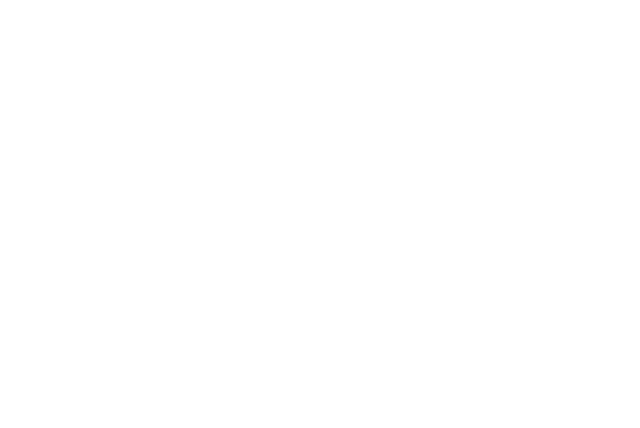
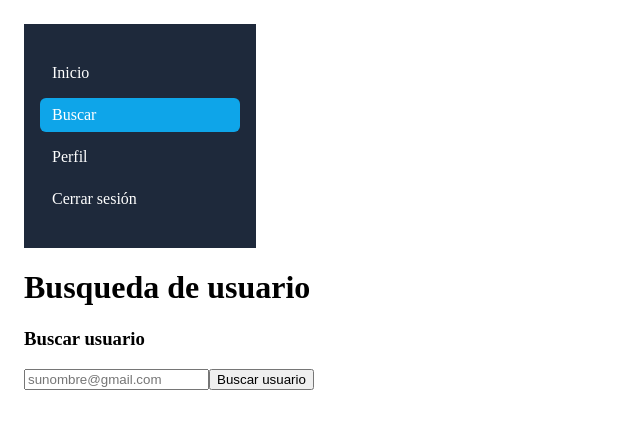
Before and after one commit to UTN-BDA/simple_social_network, a React (Create React App) app in the folder frontend/: page /search in a window 1280 px wide. Before the commit this address had no page. Shown: the top 428 px of the page, without its empty margins (0-640 px from the left). Built offline with nearby package versions, Linux system fonts and the light colour scheme.

Commit message:
Se agrego la pestaña de búsqueda de usuario

```diff
--- a/frontend/src/App.js
+++ b/frontend/src/App.js
@@ -3,6 +3,7 @@
 import Home from './pages/Home';
 import Profile from './pages/Profile';
 import Register from './pages/Register';
+import Search from './pages/Search'
 
 function App() {
 
@@ -16,6 +17,7 @@
            <Route path="/register" element={<Register/>} />
            <Route path="/home" element={<Home />} />
            <Route path="/profile" element={<Profile />} />
+           <Route path="/search" element={<Search />} />
           </Routes>
         </main>
       </div>
--- /dev/null
+++ b/frontend/src/components/BotonSeguir.js
@@ -0,0 +1,31 @@
+import axios from "axios";
+
+function BotonSeguir(params) {
+    const handleSeguir = async () => {
+
+        const formData = new FormData();
+
+        // Contenido que se enviará
+        formData.append("id_seguidor", JSON.parse(localStorage.getItem("usuario")).id);
+        formData.append("id_seguido", params.id_usuario);
+
+        try {
+        const res = await axios.post("http://127.0.0.1:5000/usuario/seguir", formData, {
+            headers: { "Content-Type": "multipart/form-data" },
+        });
+
+        if (res.status === 200 || res.data.message) {
+           console.log(res.data)
+        }
+        } catch (err) {
+        console.error("Error al subir información:", err);
+        }
+    };
+
+
+  return (
+    <button onClick={handleSeguir}>Seguir</button>
+  );
+};
+
+export default BotonSeguir;
--- /dev/null
+++ b/frontend/src/components/Buscar.js
@@ -0,0 +1,55 @@
+import { useState } from "react";
+import axios from "axios";
+import BotonSeguir from "../components/BotonSeguir";
+import Publicaciones from "../components/Publicaciones";
+
+function Buscar() {
+  const [correo, setCorreo] = useState("");
+  const [usuario, setUsuario] = useState(null);
+
+  const handleSubmit = (e) => {
+    axios.get('http://127.0.0.1:5000/usuario/buscar', {
+        params: { correo: correo }
+    })
+    .then(response => {
+        setUsuario(response.data.data);
+    })
+    .catch(error => {
+        console.error(error);
+    });
+    };
+
+
+  return (
+    <div>
+      <h3>Buscar usuario</h3>
+      <input
+        type="email"
+        required={true}
+        placeholder="sunombre@gmail.com"
+        onChange={(e) => setCorreo(e.target.value)}
+        value={correo}
+      />
+
+      <button onClick={handleSubmit}>Buscar usuario</button>
+
+      {usuario && (
+        <div style={{ marginTop: "1rem", padding: "1rem", border: "1px solid #ccc" }}>
+          <h4>Datos del usuario:</h4>
+          <p><strong>ID:</strong> {usuario.id}</p>
+          <p><strong>Nombre:</strong> {usuario.nombre}</p>
+          <p><strong>Apellido:</strong> {usuario.apellido}</p>
+          <p><strong>Correo:</strong> {usuario.correo}</p>
+          <img src={usuario.imagen} alt="Foto de perfil" style={{ width: 200 }} />
+
+          <BotonSeguir id_usuario={usuario.id}/>
+          <Publicaciones titulo={"Publicaciones de " + usuario.nombre} usuario_id={usuario.id}/>
+        </div>
+
+      )}
+
+    </div>
+  );
+}
+
+export default Buscar;
--- a/frontend/src/components/Publicaciones.js
+++ b/frontend/src/components/Publicaciones.js
@@ -1,15 +1,13 @@
-import { useEffect, useState } from "react";
+import { useState } from "react";
 import axios from "axios";
 import Publicacion from "../components/Publicacion";
 
 function Publicaciones(props) {
     const [publicaciones, setPublicaciones] = useState([]);
-    const usuario = JSON.parse(localStorage.getItem("usuario"))
 
     function recargar(){
-        axios.get("http://127.0.0.1:5000/usuario/publicaciones/" + usuario.id)
+        axios.get("http://127.0.0.1:5000/usuario/publicaciones/" + props.usuario_id)
         .then(res => {
-            console.log(res.data.data)
             setPublicaciones(res.data.data);
         })
         .catch(err => {
@@ -21,9 +19,13 @@
     <div>
         <h4>{props.titulo}</h4>
         <button onClick={recargar}>Recargar</button>
-        {publicaciones.map((pub) => (
-  <Publicacion key={pub._id} publicacion={pub} />
-))}
+          {publicaciones.length > 0 ? (
+            publicaciones.map((pub) => (
+              <Publicacion key={pub._id} publicacion={pub} />
+            ))
+          ) : (
+            <p>No hay publicaciones.</p>
+          )}
     </div>
   );
 }
--- a/frontend/src/components/Sidebar.js
+++ b/frontend/src/components/Sidebar.js
@@ -10,10 +10,13 @@
       <nav>
         <ul>
           <li>
-            <NavLink to="/home">Home</NavLink>
+            <NavLink to="/home">Inicio</NavLink>
           </li>
           <li>
-            <NavLink to="/profile">Profile</NavLink>
+            <NavLink to="/search">Buscar</NavLink>
+          </li>
+          <li>
+            <NavLink to="/profile">Perfil</NavLink>
           </li>
           <li>
             <NavLink to="/" end onClick={cerrar_sesion}>
--- a/frontend/src/pages/Profile.js
+++ b/frontend/src/pages/Profile.js
@@ -11,7 +11,7 @@
       <h1>Perfil de {usuario.nombre}</h1>
       <img src={usuario.imagen} alt="Foto de perfil" style={{ width: 200 }} />
       <p>Correo: {usuario.correo}</p>
-      <Publicaciones titulo={"Tus publicaciones"}/>
+      <Publicaciones titulo={"Tus publicaciones"} usuario_id={usuario.id}/>
     </div>
   );
 }
--- a/frontend/src/pages/Register.js
+++ b/frontend/src/pages/Register.js
@@ -69,6 +69,8 @@
         headers: { "Content-Type": "multipart/form-data" },
       });
       if (res.status === 201 || res.data.message) {
+        // Guardar en localstorage
+        localStorage.setItem("usuario", JSON.stringify(res.data.data));
         navigate("/profile");
     }
     } catch (err) {
--- /dev/null
+++ b/frontend/src/pages/Search.js
@@ -0,0 +1,15 @@
+import Sidebar from "../components/Sidebar";
+import Buscar from "../components/Buscar";
+
+function Search() {
+
+  return (
+    <div>
+      <Sidebar />
+      <h1>Busqueda de usuario</h1>
+      <Buscar />
+    </div>
+  );
+}
+
+export default Search;
```
